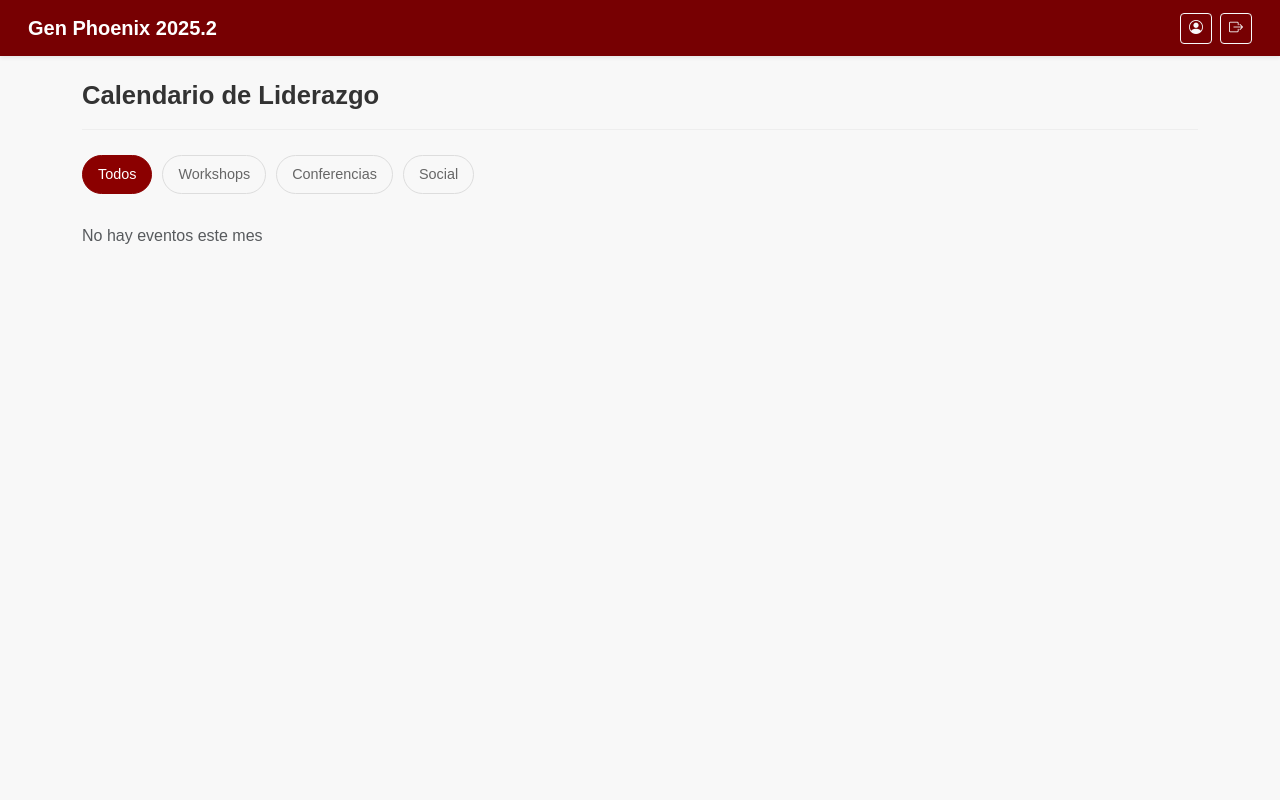
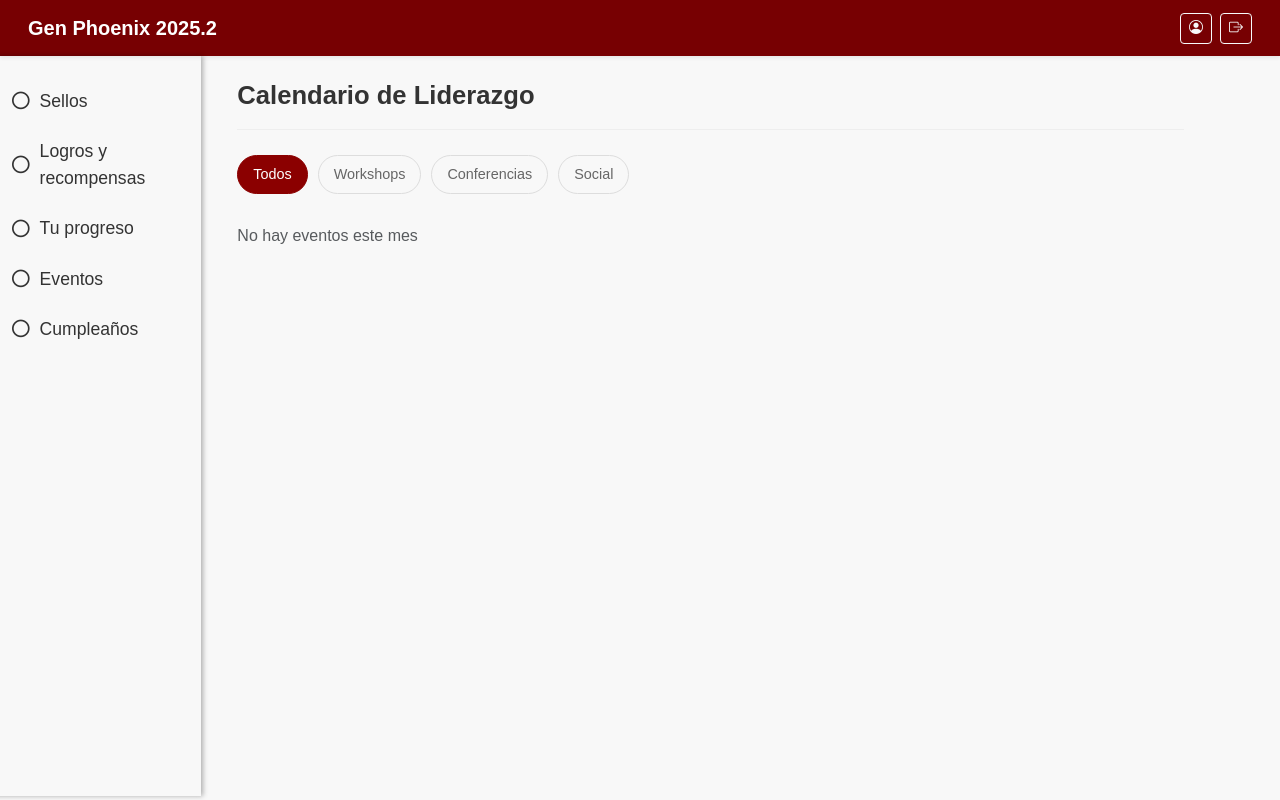
Before and after one commit to moonny2024/Pasaporte_Aiesec, a Flask app: template templates/user/events.html in a window 1280 px wide. Run offline with Flask 3, Linux system fonts and the light colour scheme; the template is opened without the code that fills it, so the values that code supplies are empty; some libraries are stand-ins or nearby versions.

Commit message:
main joe

```diff
--- a/database.py
+++ b/database.py
@@ -8,5 +8,6 @@ def init_db(app):
     app.config['MYSQL_PASSWORD'] = ''
     app.config['MYSQL_DB'] = 'db_passport'
     app.config['MYSQL_CURSORCLASS'] = 'DictCursor'
+    app.config['MYSQL_PORT'] = 3336
 
     mysql.init_app(app)
--- a/static/css/nav_user.css
+++ b/static/css/nav_user.css
@@ -139,3 +139,51 @@
         transform: translateY(10px);
     }
 }
+
+.sidebar {
+    width: 250px;
+    background-color: var(--color-sidebar-bg);
+    min-height: calc(100vh - 60px); /* Ocupa el resto de la altura */
+    padding: 20px 0;
+    box-shadow: 2px 0 5px rgba(0, 0, 0, 0.3);
+    /* Posicionamiento para que se quede a la izquierda de la pantalla */
+    position: sticky;
+    top: 60px;
+    z-index: 999;
+}
+
+.nav-list {
+    list-style: none;
+}
+
+.nav-item a {
+    display: flex;
+    align-items: center;
+    padding: 12px 20px;
+    text-decoration: none;
+    color: var(--color-primary-text);
+    font-size: 1.1em;
+    transition: background-color 0.3s, color 0.3s;
+}
+
+.nav-item a:hover {
+    background-color: var(--color-hover);
+    color: var(--color-accent);
+}
+
+.nav-icon {
+    margin-right: 10px;
+    color: var(--color-primary-text);
+}
+
+.nav-item.active a {
+    background-color: var(--color-hover);
+    font-weight: 700;
+}
+
+.nav-item.active .nav-icon {
+    color: var(--color-accent); /* Resaltar el icono del elemento activo */
+}
+@media (max-width: 768px) {
+	.sidebar { display: none; }
+}
--- a/static/css/nav_user_prueba.css
+++ b/static/css/nav_user_prueba.css
@@ -34,6 +34,3 @@
     }
 
     /* Espacio para que no tape el contenido */
-    body {
-        padding-bottom: 70px;
-    }
--- a/templates/layouts/base_user.html
+++ b/templates/layouts/base_user.html
@@ -22,8 +22,30 @@
 
 <body>
 {% include 'components/header_user.html' %}
-    <main>
-        {% block content %}{% endblock %}
+    <main class="d-flex " >
+        <div  class="row col-lg-2 col-md-3 ">
+        <nav class="sidebar" id="sidebarMenu">
+             <ul class="nav-list px-1">
+                <li class="nav-item">
+                    <a href="{{ url_for('badges') }}"><i class="far fa-circle nav-icon"></i> Sellos</a>
+                </li>
+                <li class="nav-item">
+                    <a href="{{ url_for('achievements') }}"><i class="far fa-circle nav-icon"></i> Logros y recompensas</a>
+                </li>
+                <li class="nav-item">
+                    <a href="{{ url_for('progress') }}"><i class="far fa-circle nav-icon"></i> Tu progreso</a>
+                </li>
+                <li class="nav-item">
+                    <a href="{{ url_for('events') }}"><i class="far fa-circle nav-icon"></i> Eventos</a>
+                </li>
+                <li class="nav-item">
+                    <a href="{{ url_for('birthdays') }}"><i class="far fa-circle nav-icon"></i> Cumpleaños</a>
+                </li>
+            </ul>
+        </nav>
+        </div>
+        <div class="row col-lg-10 col-md-9 px-5 ">{% block content %}{% endblock %}</div>
+
     </main>
 {% include 'components/nav_user.html' %}
 </body>
```
